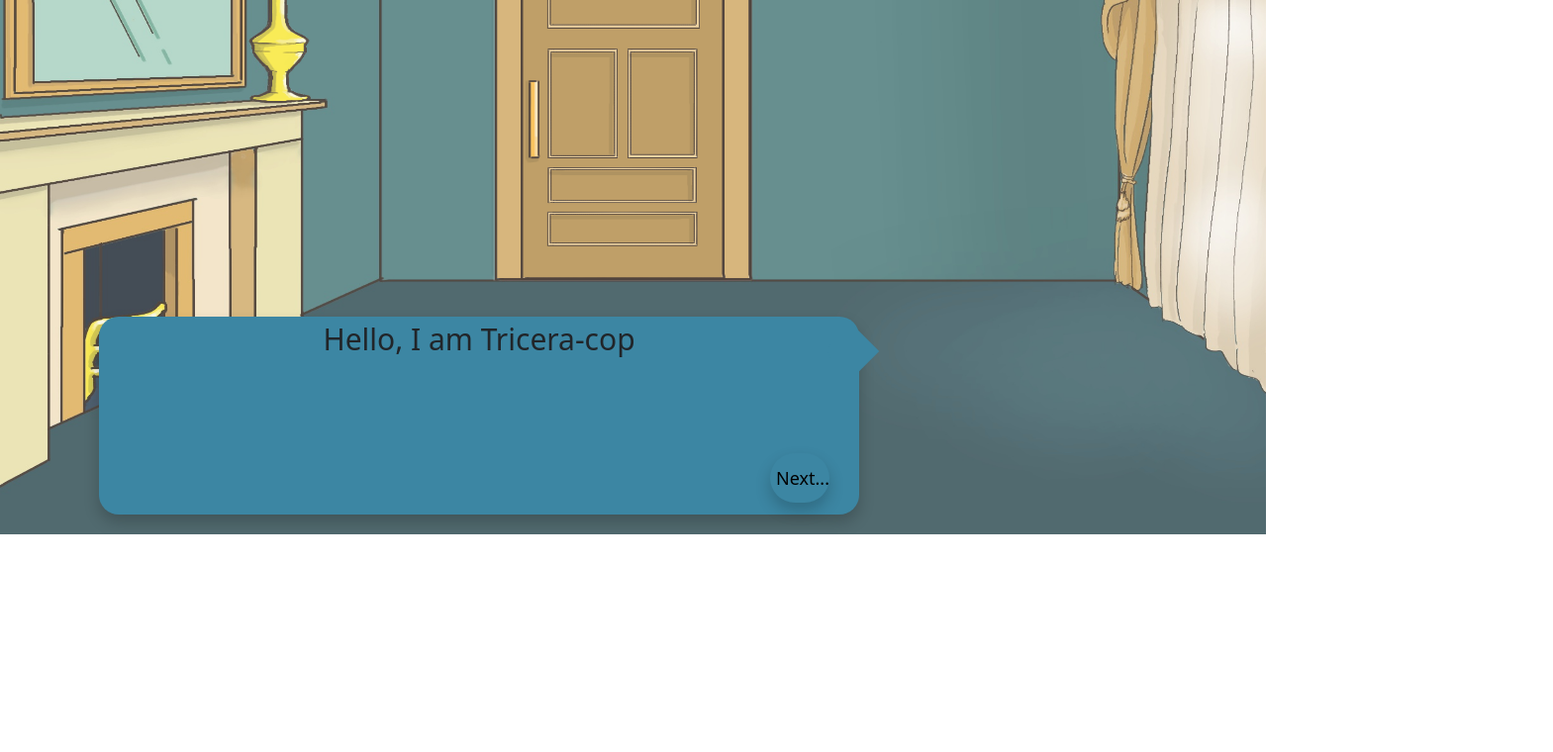
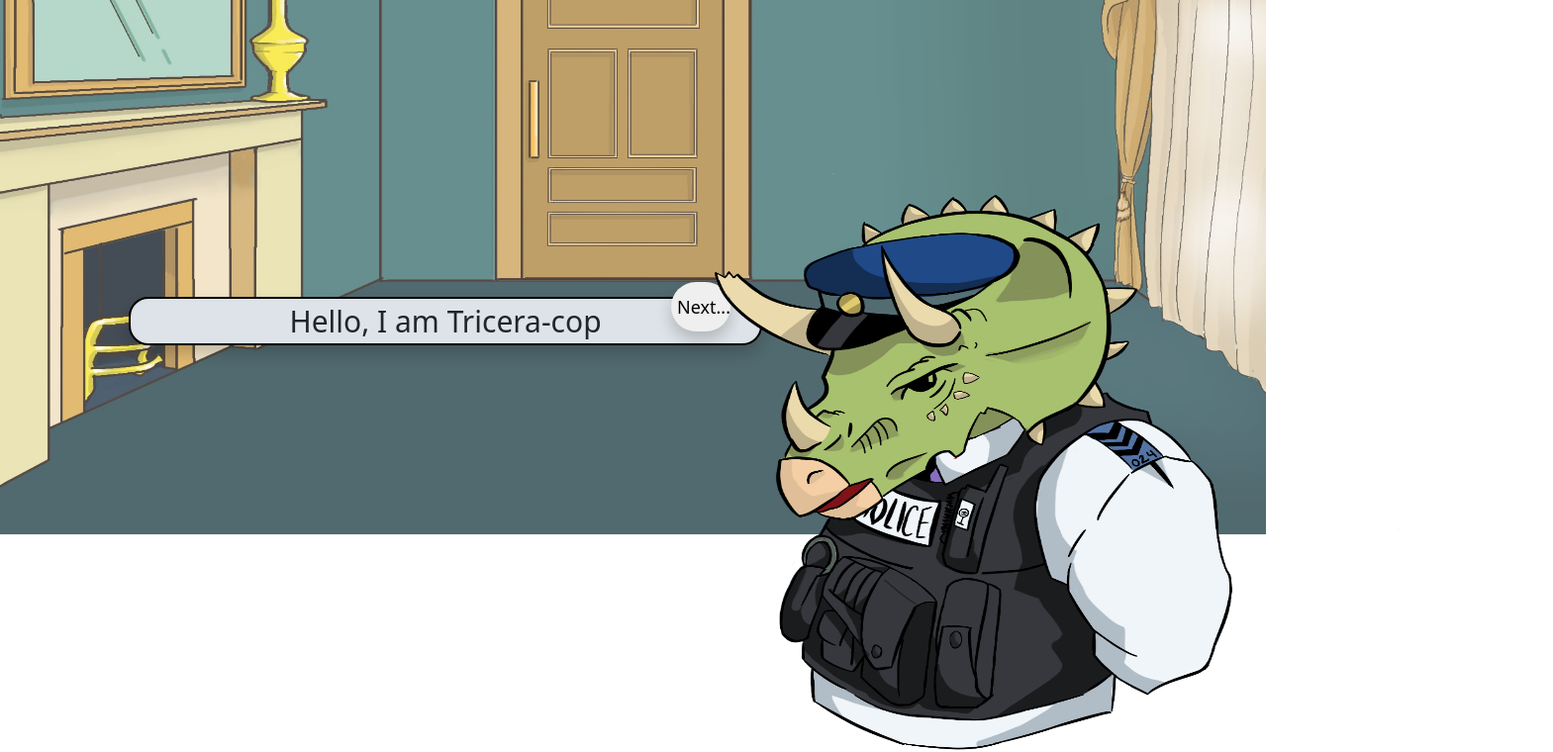
Before and after one commit to SeanEmmers/tricera-COPS, a React (Create React App) app: page / in a window 1280 px wide. Shown: the part 260-1020 px from the top of the page at 99% size, 1569 px wide, since content can reach past the window. Before the commit the page ends 800 px from the top, so only its background shows below. Built offline with nearby package versions, Linux system fonts and the light colour scheme.

Commit message:
Added cop image

```diff
--- a/src/App.css
+++ b/src/App.css
@@ -1,9 +1,5 @@
-/* .App {
-  text-align: center;
-} */
-
-body  {
-  /* background-color:#638B8B; */
+body {
+  background: lightblue;
   height: 100%;
 }
 
@@ -56,19 +52,33 @@ body  {
   box-shadow: 0 20px 40px 0 rgba(243, 199, 4, 0.877);
 } */
 
-body {
-	background: lightblue;
+.cop {
+  height: 90vh;
+  width: 99.9%;
+  position: absolute;
+  top: -405px;
+  left: 290px;
 }
 
+/*
+#OrangeLine:checked.ObjectOutline {
+  height: 100vh;
+  width: 100%;
+  position: absolute;
+  top: 10;
+  left: 0;
+} */
+
 .bubble {
-	height: 200px;
-	width: 60%;
-	min-width: 200px;
-	background: rgb(60, 134, 163);
+	height: auto;
+	width: 50%;
+	/* min-width: 200px; */
+	background: #dde3e8;
 	display: block;
-	margin: 0 auto;
+	margin: 30px;
 	border-radius: 20px;
-	top: 580px;
+  border: 2px solid black;
+	top: 530px;
   left: 100px;
 	font-size: 30px;
 	text-align: center;
@@ -77,17 +87,26 @@ body {
 }
 
 .pointer {
-	height: 40px;
+	height: 18px;
 	width: 40px;
-  background: rgb(60, 134, 163);
+  background: #dde3e8;
+
 	margin: 0 auto;
 	transform: rotate(135deg);
 	border-radius: 0 0 12px 0;
 	margin-top: -30px;
-	position: absolute;
   right: calc(0.05vw - 13px);
+   position: absolute;
 }
 
+.EndingText {
+  height: auto;
+	width: auto;
+  background: #dde3e8;
+  top: 85px;
+  left: 0px;
+
+}
 .small-btn {
   width: 60px;
   height: 50px;
@@ -95,13 +114,13 @@ body {
   bottom: 12px;
   right: 30px;
   text-align: center;
-  background: rgb(60, 134, 163);
+
   border: none;
   font-size: large;
   box-shadow: 0 8px 16px 0 rgba(0,0,0,0.2);
   border-radius: 25px;
 }
-
+/*
 .popup-btn {
   margin-left: 0.8cm;
   margin-right: 0.9cm;
@@ -112,19 +131,12 @@ body {
 	background: gray;
 	filter: blur(20px);
 	position: relative;
-	top: -315px;
+	top: -315px; */
 /* 	transform: scale(1.05); */
-	z-index: -1;
-}
+	/* z-index: -1;
+} */
 
 /* used onJar image - needs looking into.*/
-#OrangeLine:checked.ObjectOutline {
-  height: 100vh;
-  width: 99.9%;
-  position: absolute;
-  top: 10;
-  left: 0;
-}
 
 /* .App-logo {
   height: 40vmin;
--- a/src/components/landing-room/LandingRoom.js
+++ b/src/components/landing-room/LandingRoom.js
@@ -6,27 +6,34 @@ import { useState } from 'react';
 import JarGlow from "./room-one-images/JarCroppedFinal.png";
 import DoorBasic from "./room-one-images/CroppedDoorFinal.png";
 import JarBasic from "./room-one-images/CroppedJarFinal.png";
+import Cop from "./room-one-images/triceCOP.png";
 
 class SpeechBubble extends React.Component {
   constructor(props) {
     super(props);
     this.state = {
-        message: "Hello, I am Tricera-cop"
-    }
+      message: "Hello, I am Tricera-cop",
+    };
   }
 
   updateContent = () => {
-    this.setState({ message: "We are locked in here, I need your help to escape and catch the killer!"});
-  }
+    this.setState({
+      message:
+        "We are locked in here, I need your help to escape and catch the killer!",
+    });
+  };
 
   render() {
-    return(
-      <div className="bubble">{this.state.message}
-          <br/>
-          <button className="small-btn" onClick={this.updateContent}>Next...</button>
-          <div className="pointer"></div>
+    return (
+      <div className="bubble">
+        {this.state.message}
+        <br />
+        <button className="small-btn" onClick={this.updateContent}>
+          Next...
+        </button>
+        <div className="pointer"></div>
       </div>
-    )
+    );
   }
 }
 
@@ -50,7 +57,7 @@ const Door = () => {
 
   return(
     <div>
-     <img className="doorOutline" onClick={() => setButtonPopup(true)} src={DoorBasic} onMouseOver={e => e.currentTarget.src = DoorGlow} onMouseOut={e => e.currentTarget.src = DoorBasic } alt="OrangeDoor"/>
+      <img className="doorOutline" onClick={() => setButtonPopup(true)} src={DoorBasic} onMouseOver={e => e.currentTarget.src = DoorGlow} onMouseOut={e => e.currentTarget.src = DoorBasic } alt="OrangeDoor"/>
       <Popup trigger={buttonPopUp} setTrigger={setButtonPopup}>
         <div className="EndingText">
           <button className="popup-btn" onClick={() => window.alert('You win!!')}>T-Rex is the killer?</button>
@@ -58,20 +65,31 @@ const Door = () => {
         </div>
       </Popup>
     </div>
-    )
+  );
 }
+
+const DinoCop = () => {
+  return (
+    <div>
+      <div className="parent">
+        <img className="cop" src={Cop} alt="TriceraCop" />
+      </div>
+    </div>
+  );
+};
 
 const LandingRoom = () => {
   return (
-    <div className='LandingRoom'>
+    <div className="LandingRoom">
       <div className="parent">
-        <img className="backgroundImage" src={RoomOneImage} alt="TriceraCop" />
+        <img className="backgroundImage" src={RoomOneImage} alt="TriceraCop"/>
         <Door/>
         <Jar/>
         <SpeechBubble/>
+        <DinoCop/>
       </div>
     </div>
   );
-}
+};
 
 export default LandingRoom;
```
Also changed, not shown: src/components/landing-room/room-one-images/triceCOP.png (added).
